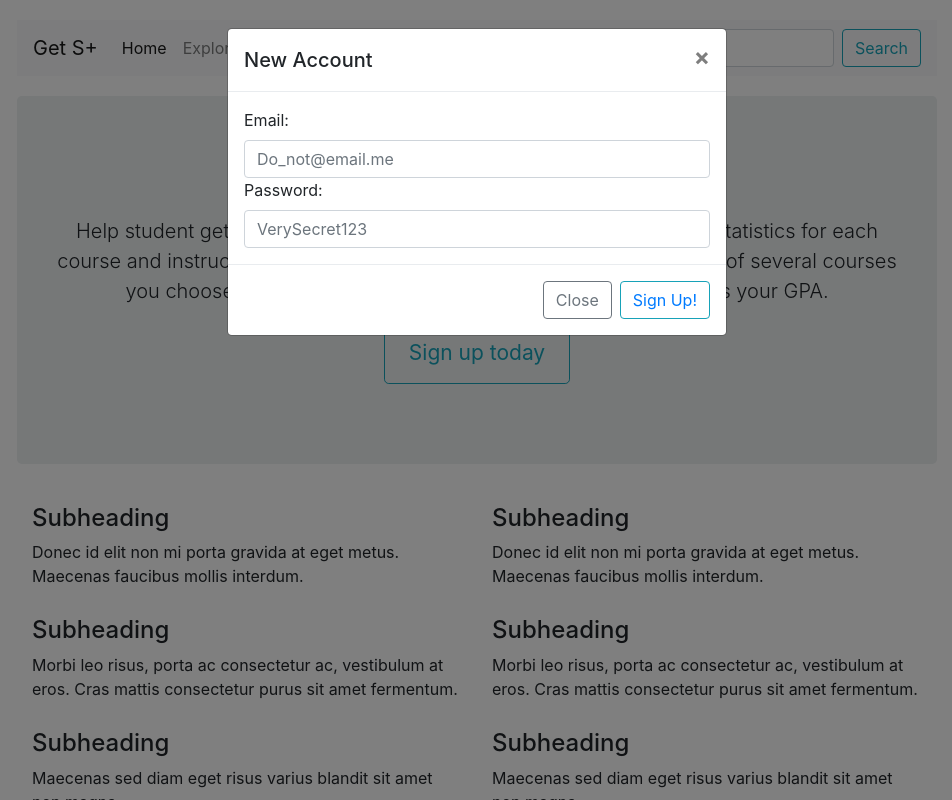
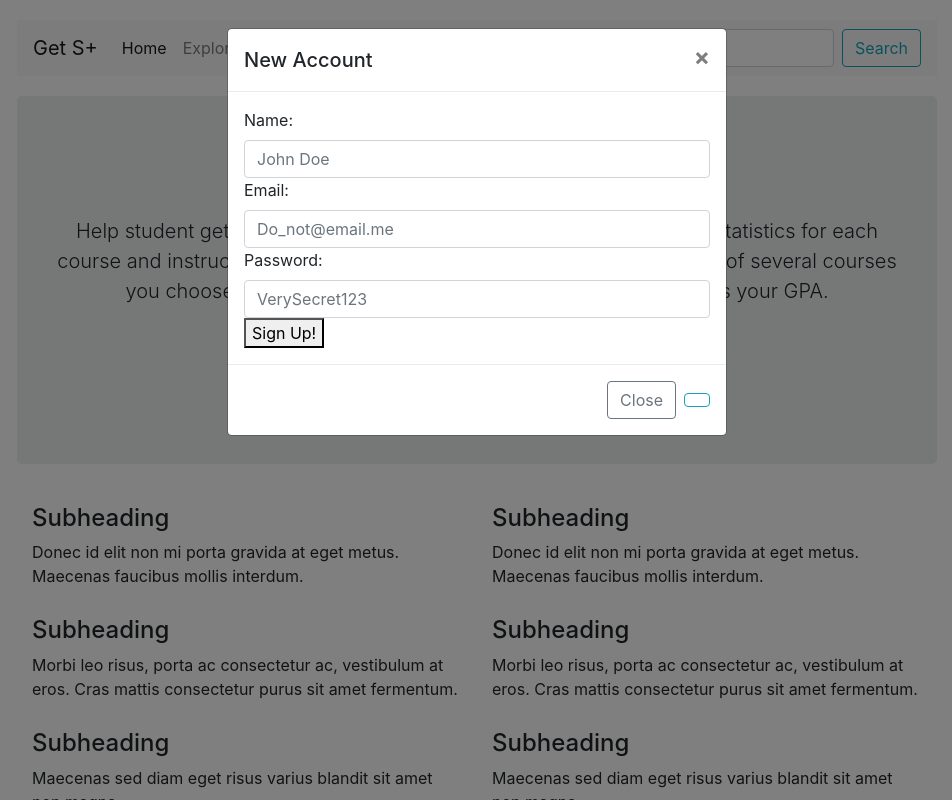
Before and after one commit to kiwiloveskiwis/Grade-Booster, a Flask app: page / in a window 1280 px wide, after a click on "Sign up today". Shown: the whole page, without its empty margins (163-1115 px from the left). Run offline with Flask 2, Linux system fonts and the light colour scheme; some libraries are stand-ins or nearby versions.

Commit message:
a little revision
Crude fix on login / signup forms.

```diff
--- a/app.py
+++ b/app.py
@@ -1,5 +1,5 @@
-from flask import Flask, render_template, json, request
-from flaskext.mysql import MySQL
+from flask import Flask, render_template, json, request, redirect, abort, session
+from flask.ext.mysql import MySQL
 from werkzeug import generate_password_hash, check_password_hash
 
 mysql = MySQL()
@@ -10,6 +10,7 @@ app.config['MYSQL_DATABASE_USER'] = 'root'
 app.config['MYSQL_DATABASE_PASSWORD'] = 'root'
 app.config['MYSQL_DATABASE_DB'] = 'baselessdata_db'
 app.config['MYSQL_DATABASE_HOST'] = 'localhost'
+app.config['SECRET_KEY'] = 'streamliner18 was here'
 mysql.init_app(app)
 
 
@@ -25,18 +26,28 @@ def search():
     print(data)
     return main();
 
+@app.route('/login', methods=['POST'])
+def login():
+    _email = request.form['email']
+    _password = request.form['password']
+    print(_email,_password)
+    # TODO: Do your thing here
+    return redirect('/')
 
-@app.route('/signUp', methods=['POST', 'GET'])
+@app.route('/signUp', methods=['POST'])
 def signUp():
+    _email = request.form['email']
+    _password = request.form['password']
+    _name = request.form['name']
+    print(_email,_password, _name)
+    # TODO: Do your thing here
     try:
         cursor = mysql.connect().cursor()
         cursor.execute("SELECT * from `Gene`")
         data = cursor.fetchone()
         print(data)
-        pass
-        # _name = request.form['inputName']
-        # _email = request.form['inputEmail']
-        # _password = request.form['inputPassword']
+        # TODO: Convert this query to python
+        # SQL: INSERT INTO Users VALUES ({_email}, {_password}, {_name})
 
         # # validate the received values
         # if _name and _email and _password:
@@ -56,10 +67,11 @@ def signUp():
         #         return json.dumps({'error':str(data[0])})
         # else:
         #     return json.dumps({'html':'<span>Enter the required fields</span>'})
-
+        session['user'] = user_data_object
+        # TODO: Write handling here
     except Exception as e:
-        return json.dumps({'error':str(e)})
+        abort(401)
 
 
 if __name__ == "__main__":
-    app.run()
+    app.run(debug=True)
--- a/templates/index.html
+++ b/templates/index.html
@@ -45,6 +45,9 @@
                         <a class="dropdown-item" href="/example.html">CS 411 Example Page</a>
                      </div>
                   </li>
+                  <li>
+                    <a class="nav-link" href="#login" data-toggle="modal" role="button" data-target="#loginModal">Login</a>
+                  </li>
                </ul>
                <form class="form-inline my-2 my-lg-0">
                   <input class="form-control mr-sm-2" type="search" placeholder="Search" aria-label="Search">
@@ -91,28 +94,72 @@
                      </button>
                   </div>
                   <div class="modal-body">
-                     <form>
+                     <form method='post' action='/signUp'>
+                       <div class="control-group">
+                          <label class="control-label" for="name">Name:</label>
+                          <div class="controls">
+                             <input required="" name="name" type="text" class="form-control" placeholder="John Doe" class="input-medium">
+                          </div>
+                       </div>
+                        <!-- Text input-->
+                        <div class="control-group">
+                           <label class="control-label" for="email">Email:</label>
+                           <div class="controls">
+                              <input required="" name="email" type="email" class="form-control" placeholder="Do_not@email.me" class="input-medium" required="">
+                           </div>
+                        </div>
+                        <!-- Password input-->
+                        <div class="control-group">
+                           <label class="control-label" for="password">Password:</label>
+                           <div class="controls">
+                              <input required="" name="password" class="form-control" type="password" placeholder="VerySecret123" class="input-medium">
+                           </div>
+                        </div>
+                        <button type='submit'>Sign Up!</a>
+                     </form>
+                  </div>
+                  <div class="modal-footer">
+                     <button type="button" class="btn btn-outline-secondary" data-dismiss="modal">Close</button>
+                     <button type="button" class="btn btn-outline-info">
+                     </button>
+                  </div>
+               </div>
+            </div>
+         </div>
+         </div> <!-- /container -->
+         <!-- Login Modal -->
+         <div class="modal fade" id="loginModal" tabindex="-1" role="dialog" aria-labelledby="login" aria-hidden="true">
+            <div class="modal-dialog" role="document">
+               <div class="modal-content">
+                  <div class="modal-header">
+                     <h5 class="modal-title" id="exampleModalLabel">Sign in</h5>
+                     <button type="button" class="close" data-dismiss="modal" aria-label="Close">
+                     <span aria-hidden="true">&times;</span>
+                     </button>
+                  </div>
+                  <div class="modal-body">
+                     <form method='post' action='/login'>
                         <!-- Text input-->
                         <div class="control-group">
                            <label class="control-label" for="userid">Email:</label>
                            <div class="controls">
-                              <input required="" id="userid" name="userid" type="text" class="form-control" placeholder="Do_not@email.me" class="input-medium" required="">
+                              <input required="" name="email" type="text" class="form-control" placeholder="Do_not@email.me" class="input-medium" required="">
                            </div>
                         </div>
                         <!-- Password input-->
                         <div class="control-group">
                            <label class="control-label" for="passwordinput">Password:</label>
                            <div class="controls">
-                              <input required="" id="passwordinput" name="passwordinput" class="form-control" type="password" placeholder="VerySecret123" class="input-medium">
+                              <input required="" name="password" class="form-control" type="password" placeholder="VerySecret123" class="input-medium">
                            </div>
                         </div>
-
+                        <button type='submit'>Sign in!</button>
                      </form>
                   </div>
                   <div class="modal-footer">
                      <button type="button" class="btn btn-outline-secondary" data-dismiss="modal">Close</button>
                      <button type="button" class="btn btn-outline-info">
-                     <a href="signUp">Sign Up!</a>
+
                      </button>
                   </div>
                </div>
```
